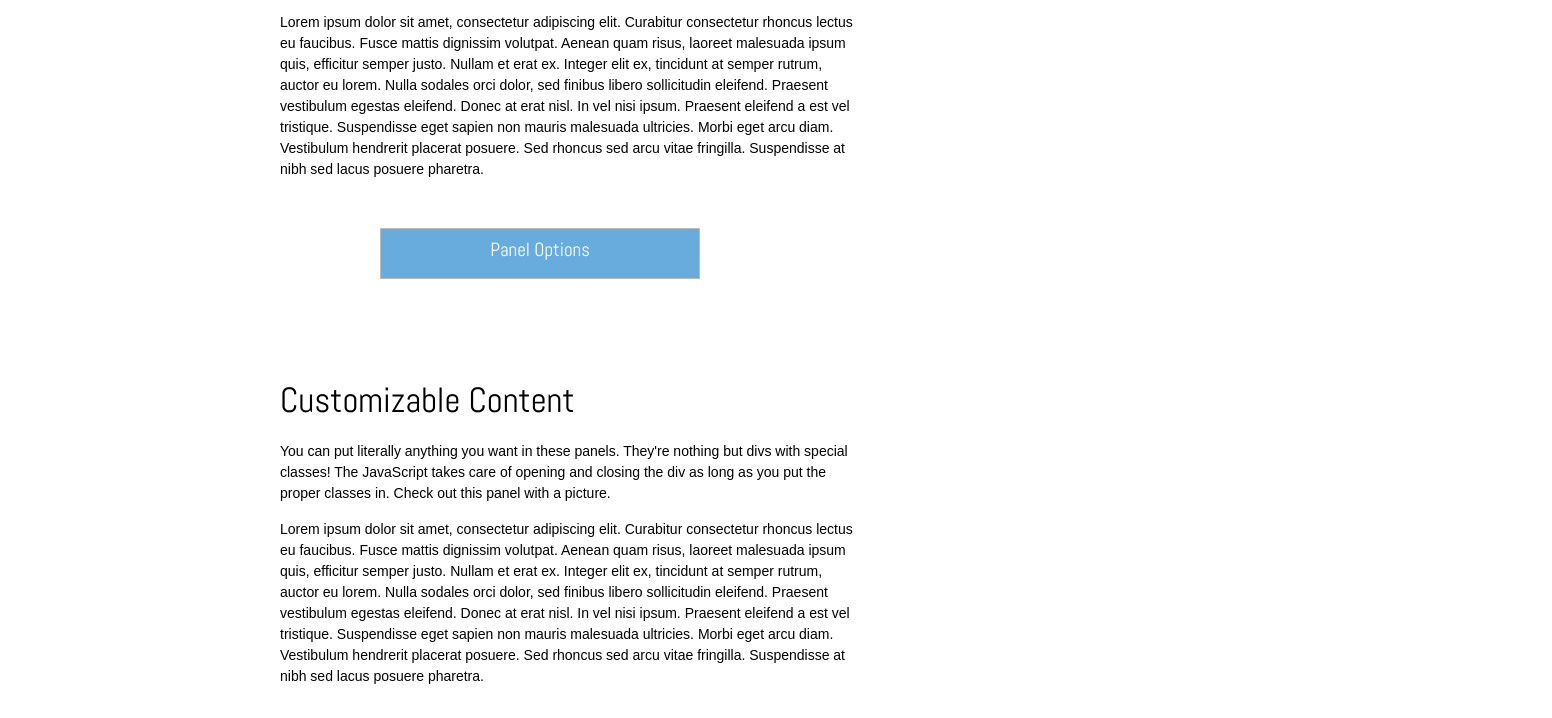
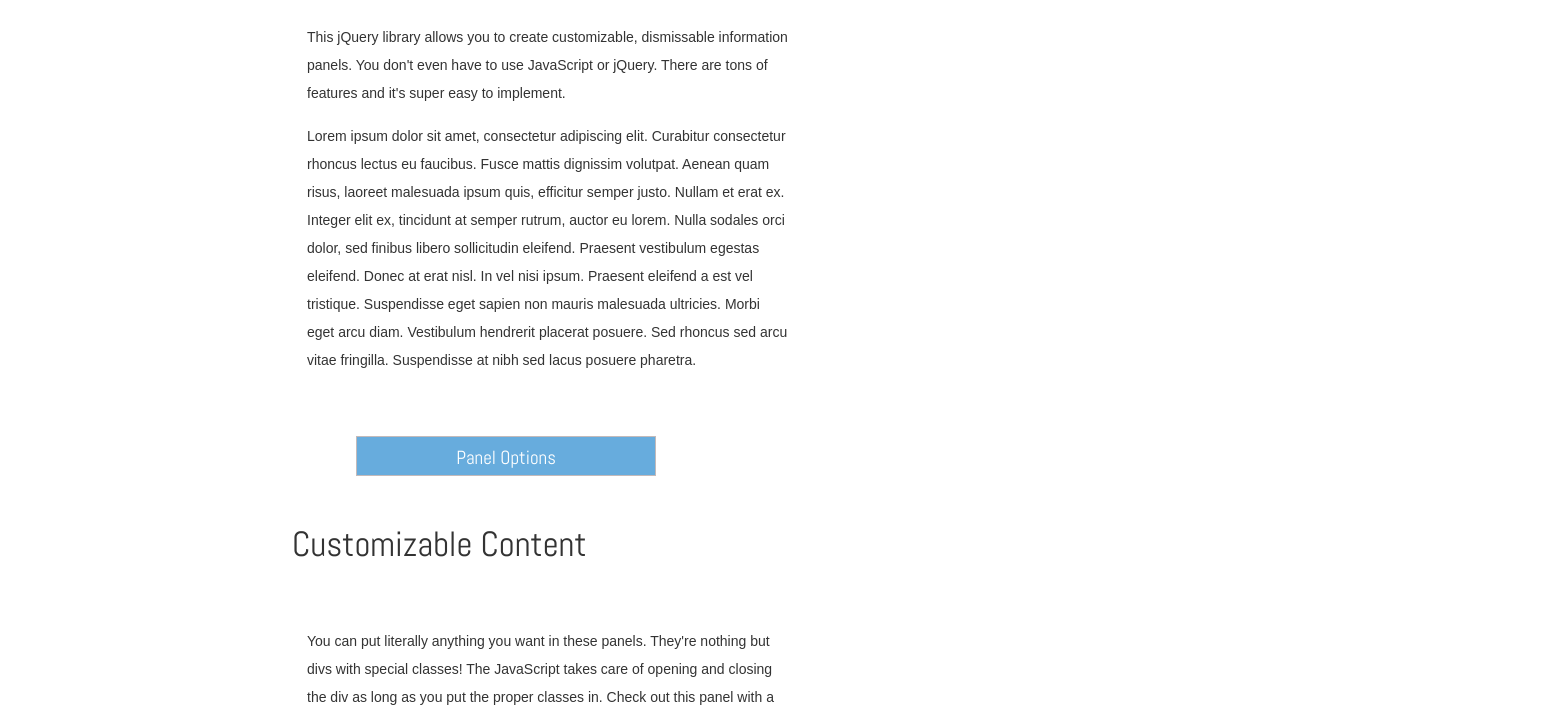
Before and after one commit to chelsealiz/panelBox, a plain HTML site: page index.html in a window 1280 px wide. Shown: the part 575-1293 px from the top of the page, 1552 px wide, since content can reach past the window. Drawn offline with nearby package versions, Linux system fonts and the light colour scheme.

Commit message:
Demo Responsiveness

```diff
--- a/index.html
+++ b/index.html
@@ -2,7 +2,7 @@
 <html>
 <head>
 <title>Demo Page</title>
-<!-- <link rel="stylesheet" type="text/css" href="bower_components/bootstrap/dist/css/bootstrap.min.css"> -->
+<link rel="stylesheet" type="text/css" href="bower_components/bootstrap/dist/css/bootstrap.min.css">
 <link href='http://fonts.googleapis.com/css?family=Abel' rel='stylesheet' type='text/css'>
 <link rel="stylesheet" type="text/css" href="reset.css">
 <link rel="stylesheet" type="text/css" href="stylesheet.css">
@@ -87,40 +87,58 @@
 
 <div class = "container">
 
-	<div class="section" id="firstSection">
+	<div class="row">
 		<h1>Introduction and Features</h1>
-		<div class="pg">
+	</div>
+	<div class="row">
+		<div class="col-sm-7 col-sm-3-offset-6 col-md-8 col-lg-7 col-xl-4">
 			<p>This jQuery library allows you to create customizable, dismissable information panels. You don't even have to use JavaScript or jQuery. There are tons of features and it's super easy to implement.</p>
 			<p>Lorem ipsum dolor sit amet, consectetur adipiscing elit. Curabitur consectetur rhoncus lectus eu faucibus. Fusce mattis dignissim volutpat. Aenean quam risus, laoreet malesuada ipsum quis, efficitur semper justo. Nullam et erat ex. Integer elit ex, tincidunt at semper rutrum, auctor eu lorem. Nulla sodales orci dolor, sed finibus libero sollicitudin eleifend. Praesent vestibulum egestas eleifend. Donec at erat nisl. In vel nisi ipsum. Praesent eleifend a est vel tristique. Suspendisse eget sapien non mauris malesuada ultricies. Morbi eget arcu diam. Vestibulum hendrerit placerat posuere. Sed rhoncus sed arcu vitae fringilla. Suspendisse at nibh sed lacus posuere pharetra.</p>
 		</div>
+		</div>
+		<div class="row">
 		<div class="open-panel" data-panel="switch" data-target="#topPanel" data-height="50%" id="openTop">Panel Options</div>
 		</div>
 
-	<div class="section">
+	<div class="row">
 		<h1>Customizable Content</h1>
-		<div class="pg">
+	</div>
+	<div class = "row">
+		<div class="col-sm-7 col-sm-3-offset-6 col-md-8 col-lg-7 col-xl-4">
 			<p>You can put literally anything you want in these panels. They're nothing but divs with special classes! The JavaScript takes care of opening and closing the div as long as you put the proper classes in. Check out this panel with a picture.</p>
 			<p>Lorem ipsum dolor sit amet, consectetur adipiscing elit. Curabitur consectetur rhoncus lectus eu faucibus. Fusce mattis dignissim volutpat. Aenean quam risus, laoreet malesuada ipsum quis, efficitur semper justo. Nullam et erat ex. Integer elit ex, tincidunt at semper rutrum, auctor eu lorem. Nulla sodales orci dolor, sed finibus libero sollicitudin eleifend. Praesent vestibulum egestas eleifend. Donec at erat nisl. In vel nisi ipsum. Praesent eleifend a est vel tristique. Suspendisse eget sapien non mauris malesuada ultricies. Morbi eget arcu diam. Vestibulum hendrerit placerat posuere. Sed rhoncus sed arcu vitae fringilla. Suspendisse at nibh sed lacus posuere pharetra.</p>
 		</div>
+		</div>
+		<div class="row">
 	<div class="open-panel" data-panel="switch" data-target="#bottomPanel" data-direction="bottom" data-height="50%" id="openBottom">Check This Out!</div>
 		</div>
 
-	<div class="section">
+	<div class="row">
 		<h1>JavaScript is Optional</h1>
-		<div class="pg">
+	</div>
+	<div class ="row">
+		<div class="col-sm-7 col-sm-3-offset-6 col-md-8 col-lg-7 col-xl-4">
 		<p>Applying it without knowing JavaScript is easy- you simply need to add some code to your tags. The panel below is fully customized- none of the defaults listed in the Options panel are being applied.</p>
 		<p>Lorem ipsum dolor sit amet, consectetur adipiscing elit. Curabitur consectetur rhoncus lectus eu faucibus. Fusce mattis dignissim volutpat. Aenean quam risus, laoreet malesuada ipsum quis, efficitur semper justo. Nullam et erat ex. Integer elit ex, tincidunt at semper rutrum, auctor eu lorem. Nulla sodales orci dolor, sed finibus libero sollicitudin eleifend. Praesent vestibulum egestas eleifend. Donec at erat nisl. In vel nisi ipsum. Praesent eleifend a est vel tristique. Suspendisse eget sapien non mauris malesuada ultricies. Morbi eget arcu diam. Vestibulum hendrerit placerat posuere. Sed rhoncus sed arcu vitae fringilla. Suspendisse at nibh sed lacus posuere pharetra.</p>
 		</div>
+		</div>
+		<div class="row">
 	<div class="open-panel" data-panel="switch" data-target="#leftPanel" data-direction="left" data-width="20%" data-height="100%" data-bg="#D1D1FF" data-color="#FFFFFF" id="openLeft">Custom Panel</div>
-		<div class="pg" id="endPg">
+</div>
+<div class="row">
+		<div class="col-sm-6 col-sm-3-offset-6 col-md-6 col-lg-6 col-xl-4">
 		<p>However, it is possible to create a panel with jQuery. You don't have to use the HTML panels if you prefer the JavaScript ones. This panel looks the same as the others, but it isn't pure HTML.</p>
 		<p>Lorem ipsum dolor sit amet, consectetur adipiscing elit. Curabitur consectetur rhoncus lectus eu faucibus. Fusce mattis dignissim volutpat. Aenean quam risus, laoreet malesuada ipsum quis, efficitur semper justo. Nullam et erat ex. Integer elit ex, tincidunt at semper rutrum, auctor eu lorem. Nulla sodales orci dolor, sed finibus libero sollicitudin eleifend. Praesent vestibulum egestas eleifend. Donec at erat nisl. In vel nisi ipsum. Praesent eleifend a est vel tristique. Suspendisse eget sapien non mauris malesuada ultricies. Morbi eget arcu diam. Vestibulum hendrerit placerat posuere. Sed rhoncus sed arcu vitae fringilla. Suspendisse at nibh sed lacus posuere pharetra.</p>
 		</div>
+	</div>
+	<div class="row">
 	<div class="open-panel" id="openRight">jQuery Panel</div>
 		</div>
 
 		</div>
 </body>
+
+
 <script type = "text/javascript" src ="jquery.min.js"></script>
 <script type = "text/javascript" src="panelBox.js"></script>
 <script>
--- a/stylesheet.css
+++ b/stylesheet.css
@@ -4,7 +4,7 @@ body{
 }
 
 p{
-	line-height: 1.5;
+	line-height: 2;
 	font-size:14px;
 	margin: 15px 0;
 }
@@ -50,27 +50,14 @@ ul{
 	font-family: 'Abel', sans-serif;
 }
 
-.section{
-	width:48%;
-	margin: 100px 20px;
+.row{
+	margin: 47px 0px;
 }
 
-.section h1{
+.row h1{
 	font-family: 'Abel', sans-serif;
 }
 
-.pg{
-	padding:5px 0;
-	margin-bottom: 28px;
-}
-
-#firstSection{
-	margin-top:0px;
-}
-
-#endPg{
-	margin-top:20px;
-}
 
 
 /*Panel Designs*/
@@ -140,7 +127,7 @@ ul{
 	text-decoration: underline;
 }
 
-/*Panel Dismiss Buttons */
+/*Panel Dismiss Buttons*/
 #topPanel .btn-dismiss{
 	top: 9px;
 	right: 12px;
@@ -167,14 +154,14 @@ ul{
 
 /*Opening Panel Buttons*/
 .open-panel{
-	height: 38px;
+	height: 40px;
 	background: #67ACDD;
 	color: #FFF;
 	padding-top: 11px;
 	padding-left: 0px;
-	border: solid #BABABA 1px;
-	margin-left:100px;
-	width: 318px;
+	border: solid #C3BABA 1px;
+	margin-left:64px;
+	width: 300px;
 	text-align: center;
 	font-family: 'Abel', sans-serif;
 	font-size: 19px;
```
